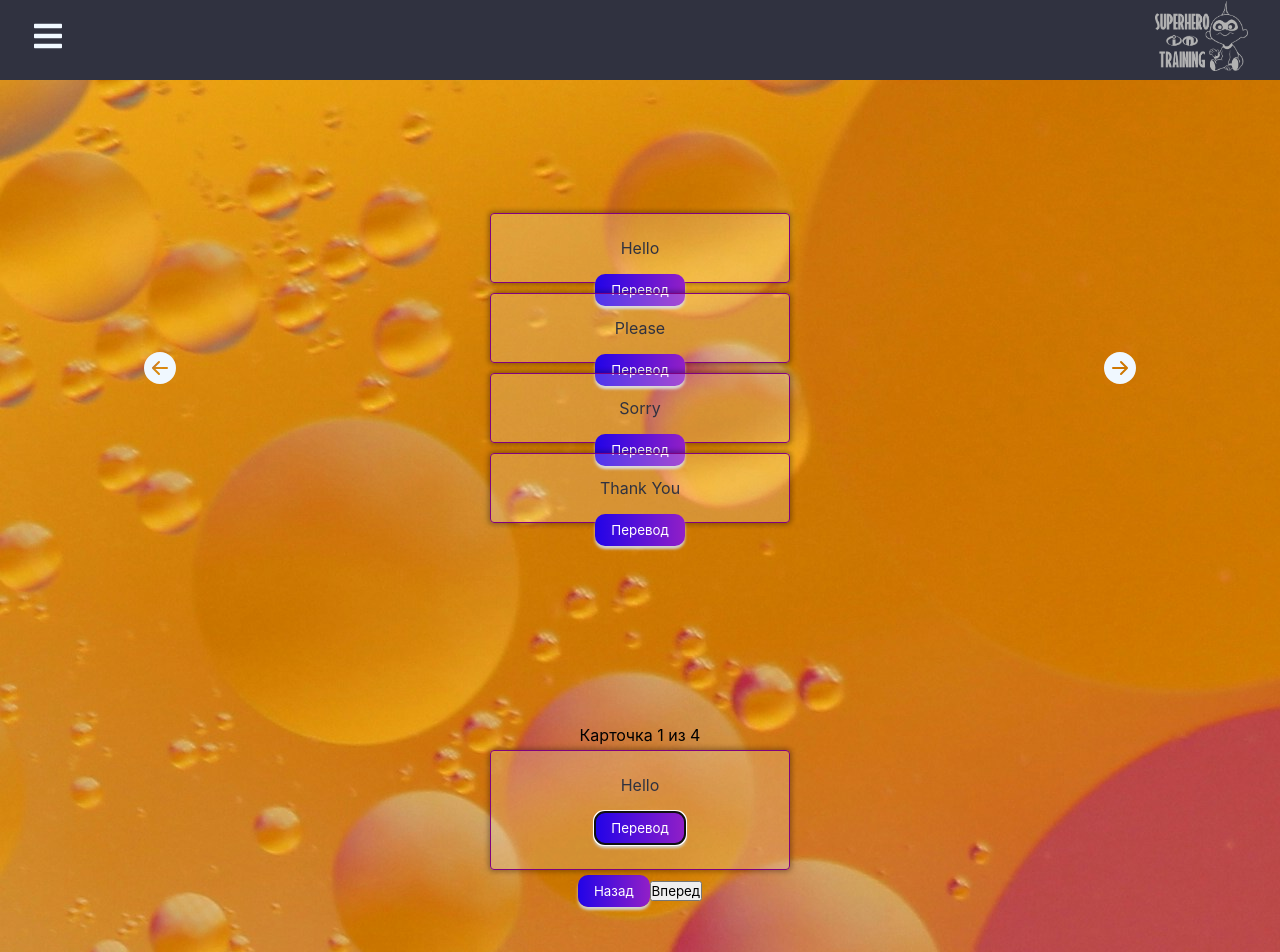
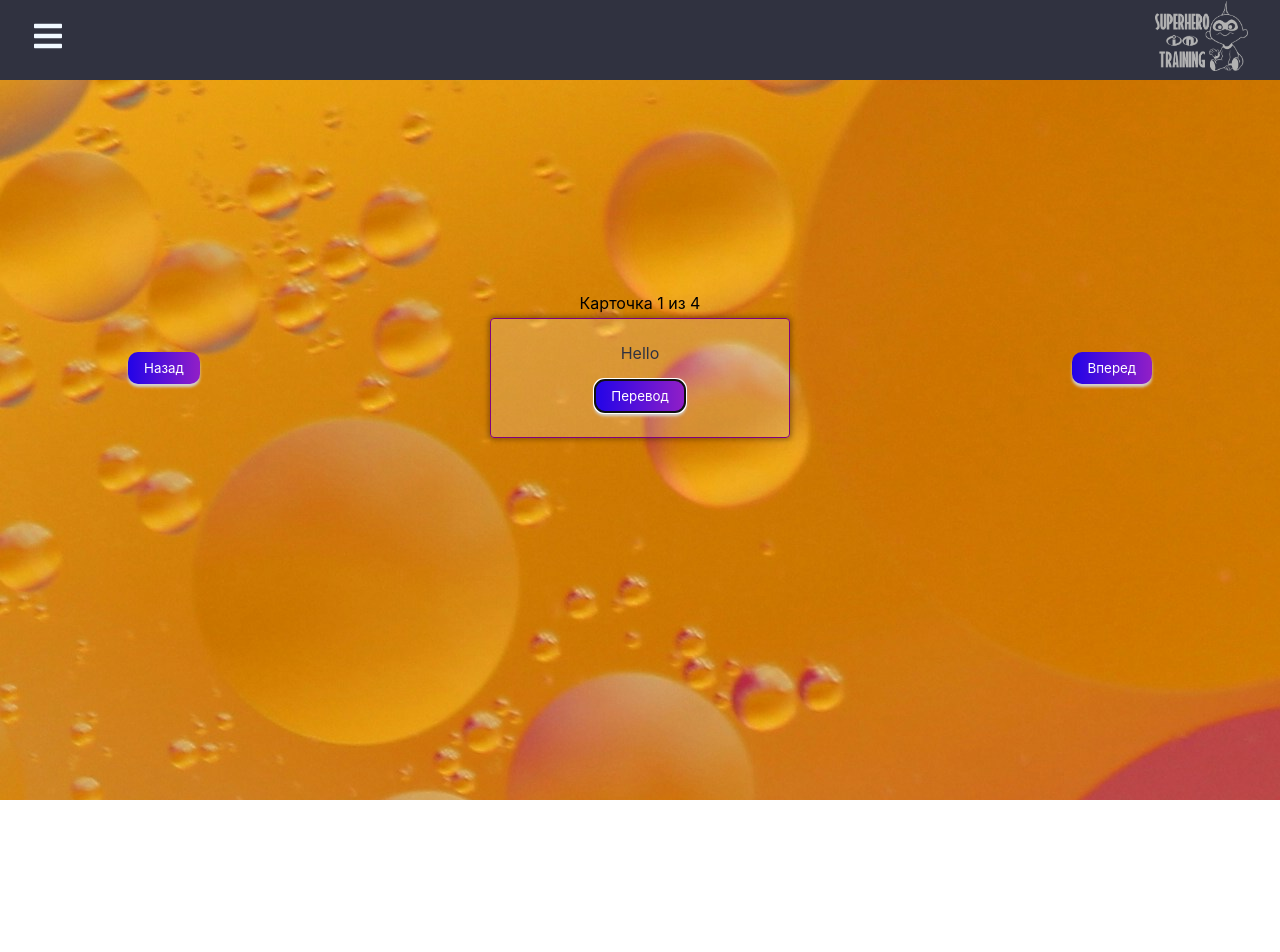
Before and after one commit to FanOfCoffee/React-flashcards, a React (Create React App) app: page /cards in a window 1280 px wide. Shown: the top 952 px of the page. After the commit the page ends 800 px from the top, so only its background shows below. Built offline with nearby package versions, Linux system fonts and the light colour scheme.

Commit message:
menu update and fixing slider

```diff
--- a/src/assets/styles/FCL.css
+++ /dev/null
@@ -1,59 +0,0 @@
-.fcl {
-    border-radius: 0.5rem;
-    box-shadow: 0px 0px 7px darkgrey;
-    width: 100%;
-    height: 100%;
-}
-
-.card-hidden {
-    display: none;
-}
-.slider {
-    position: relative;
-    display: flex;
-    flex-direction: row;
-    justify-content: center;
-    align-items: center;
-    width: 80vw;
-    height: 20vh;
-}
-.arrow {
-    position: absolute;
-    width: 2rem;
-    height: 2rem;
-    color: aliceblue;
-}
-.arrow:hover {
-    cursor: pointer;
-}
-.arrow-left {
-    left: 1rem;
-}
-.arrow-right {
-    right: 1rem;
-}
-
-/*.slider{
-    margin: 0 10vw 0 10vw;
-    display: flex;
-    flex-direction: column;
-    width: 80vw;
-    justify-content: center;
-    align-content: space-between;
-}
-.page-btn {
-    border: none;
-    background-image: linear-gradient(to right, var(--primary-linear-gradient));
-    color: var(--neutral-white);
-    padding: 0.5rem 1rem;
-    border-radius: 10px;
-    box-shadow: 0px 3px 3px lightgrey;
-    cursor: pointer;
-}
-.disabled{
-
-    padding: 0.5rem 1rem;
-    border-radius: 10px;
-    box-shadow: 0px 3px 3px lightgrey;
-    cursor: pointer;
-}*/
--- a/src/assets/styles/FlashCardSlider.css
+++ b/src/assets/styles/FlashCardSlider.css
@@ -6,9 +6,21 @@
     height: 40vh;
     width: 80vw;
     justify-content: center;
-    align-content: space-between;
+    align-items: center;
+    position: relative;
+}
+.card-container {
+    position: relative;
 }
 
+.nav {
+    display: flex;
+    justify-content: space-between;
+    width: 100%;
+    position: absolute;
+    top: 50%;
+    transform: translateY(-50%);
+}
 
 .page-btn {
     border: none;
@@ -18,14 +30,5 @@
     border-radius: 10px;
     box-shadow: 0px 3px 3px lightgrey;
     cursor: pointer;
+    z-index: 1;
 }
-.disabled{
-
-    border: none;
-    background-image: linear-gradient(to right, var(--primary-linear-gradient));
-    color: var(--neutral-white);
-    padding: 0.5rem 1rem;
-    border-radius: 10px;
-    box-shadow: 0px 3px 3px lightgrey;
-    cursor: pointer;
-}
--- a/src/assets/styles/NavBar.css
+++ b/src/assets/styles/NavBar.css
@@ -4,6 +4,8 @@
     display: flex;
     justify-content: space-between;
     align-items: center;
+    position: relative;
+    z-index: 10;
 }
 .menu-bars {
     margin-left: 2rem;
@@ -20,6 +22,7 @@
     top: 0;
     left: -100%;
     transition: 850ms;
+    z-index: 9;
 }
 
 .nav-menu.active {
--- a/src/components/FCL.jsx
+++ /dev/null
@@ -1,88 +0,0 @@
-import React, {useState} from 'react'
-import Flashcard from './Flashcard'
-import '../assets/styles/FCL.css'
-import { BsArrowLeftCircleFill,  BsArrowRightCircleFill} from 'react-icons/bs';
-
-export default function FCL({flashcards}) {
-    /*const [slide, setSlide] = useState(0);
-
-    const handleNext = () => {
-        if(slide >= flashcards.length -1) return;
-        setSlide(slide+1);
-
-        //setSlide(slide === flashcards.length - 1 ? 0 :slide + 1);
-    }
-    const handlePrev = () => {
-        if(slide === 0) return;
-        setSlide(slide-1);
-        //setSlide(slide === 0 ? flashcards.length-1 :slide - 1);
-    }*/
-    const [current, setCurrent] = useState(0);
-    function previousCard() {
-        setCurrent(current - 1);
-    }
-    function nextCard() {
-        setCurrent(current + 1);
-    }
-
-  return (
-    <div className='slider'>
-        <BsArrowLeftCircleFill onClick={previousCard} className='arrow arrow-left'/>
-        {flashcards.map((flashcard, index) => {
-            return <Flashcard
-            flashcard = {flashcard}
-            key={index}
-            className={current === index ? 'card' : 'card-hidden'}
-            />
-        })}
-        <BsArrowRightCircleFill onClick={nextCard} className='arrow arrow-right'/>
-    </div>
-  )
-}
-
-/*
-export default function FCL({flashcards})  {
-    const cards = flashcards.map((flashcard) => {
-        return <Flashcard flashcard={flashcard} key={flashcard.id} />;
-    });
-
-    const loading = <div className="loading">Loading flashcard content...</div>;
-
-    const [current, setCurrent] = useState(0);
-    function previousCard() {
-        setCurrent(current - 1);
-    }
-    function nextCard() {
-        setCurrent(current + 1);
-    }
-
-    return (
-        <div className='slider'>
-            {flashcards && flashcards.length > 0 ? (
-            <div className="cardNumber">
-                Flashcard {current + 1} of {flashcards.length}
-            </div>
-            ) : (
-            ""
-            )}
-            {flashcards && flashcards.length > 0 ? cards[current] : loading}
-
-            <div className="nav">
-            {current > 0 ? (
-                <button className="page-btn" onClick={previousCard}>Назад</button>
-            ) : (
-                <button className="disabled " disabled>
-                Назад
-                </button>
-            )}
-            {current < flashcards.length - 1 ? (
-                <button сlassName="page-btn" onClick={nextCard}>Вперед</button>
-            ) : (
-                <button className="disabled" disabled>
-                Вперед
-                </button>
-            )}
-            </div>
-        </div>
-    );
-}*/
--- a/src/components/FlashCardSlider.jsx
+++ b/src/components/FlashCardSlider.jsx
@@ -1,21 +1,22 @@
-import React, {useState} from 'react'
-import Flashcard from './Flashcard'
-import '../assets/styles/FlashCardSlider.css'
+import React, { useState } from 'react';
+import Flashcard from './Flashcard';
+import '../assets/styles/FlashCardSlider.css';
 
+export default function FlashCardSlider({ flashcards }) {
+    const [current, setCurrent] = useState(0);
 
-export default function FlashCardSlider({flashcards})  {
-    const cards = flashcards.map((flashcard) => {
-        return <Flashcard className='cardslide' flashcard={flashcard} key={flashcard.id} />;
-    });
+    const cards = flashcards.map((flashcard) => (
+        <Flashcard className='cardslide' flashcard={flashcard} key={flashcard.id} />
+    ));
 
     const loading = <div className="loading">Loading flashcard content...</div>;
 
-    const [current, setCurrent] = useState(0);
     function previousCard() {
-        setCurrent(current - 1);
+        setCurrent((prev) => (prev === 0 ? flashcards.length - 1 : prev - 1));
     }
+
     function nextCard() {
-        setCurrent(current + 1);
+        setCurrent((prev) => (prev === flashcards.length - 1 ? 0 : prev + 1));
     }
 
     return (
@@ -27,23 +28,12 @@ export default function FlashCardSlider({flashcards})  {
             ) : (
                 ""
             )}
+            <div className="card-container">
                 {flashcards && flashcards.length > 0 ? cards[current] : loading}
-
+            </div>
             <div className="nav">
-            {current > 0 ? (
                 <button className="page-btn" onClick={previousCard}>Назад</button>
-            ) : (
-                <button className="disabled " disabled>
-                Назад
-                </button>
-            )}
-            {current < flashcards.length - 1 ? (
-                <button сlassName="page-btn" onClick={nextCard}>Вперед</button>
-            ) : (
-                <button className="disabled" disabled>
-                Вперед
-                </button>
-            )}
+                <button className="page-btn" onClick={nextCard}>Вперед</button>
             </div>
         </div>
     );
--- a/src/pages/OtherCards.jsx
+++ b/src/pages/OtherCards.jsx
@@ -1,6 +1,6 @@
 import React, { useState} from 'react';
 import '../assets/styles/Buttons.css';
-import FCL from '../components/FCL';
+
 import FlashCardSlider from '../components/FlashCardSlider';
 import words from '../words.json'
 
@@ -8,7 +8,6 @@ export default function OtherCards() {
     const [flashcards, setFlashcards] = useState(words)
     return (
         <>
-            <FCL flashcards={flashcards}/>
             <FlashCardSlider flashcards={flashcards}/>
         </>
     )
```
Lines whose indentation alone changed are shown as unchanged.
